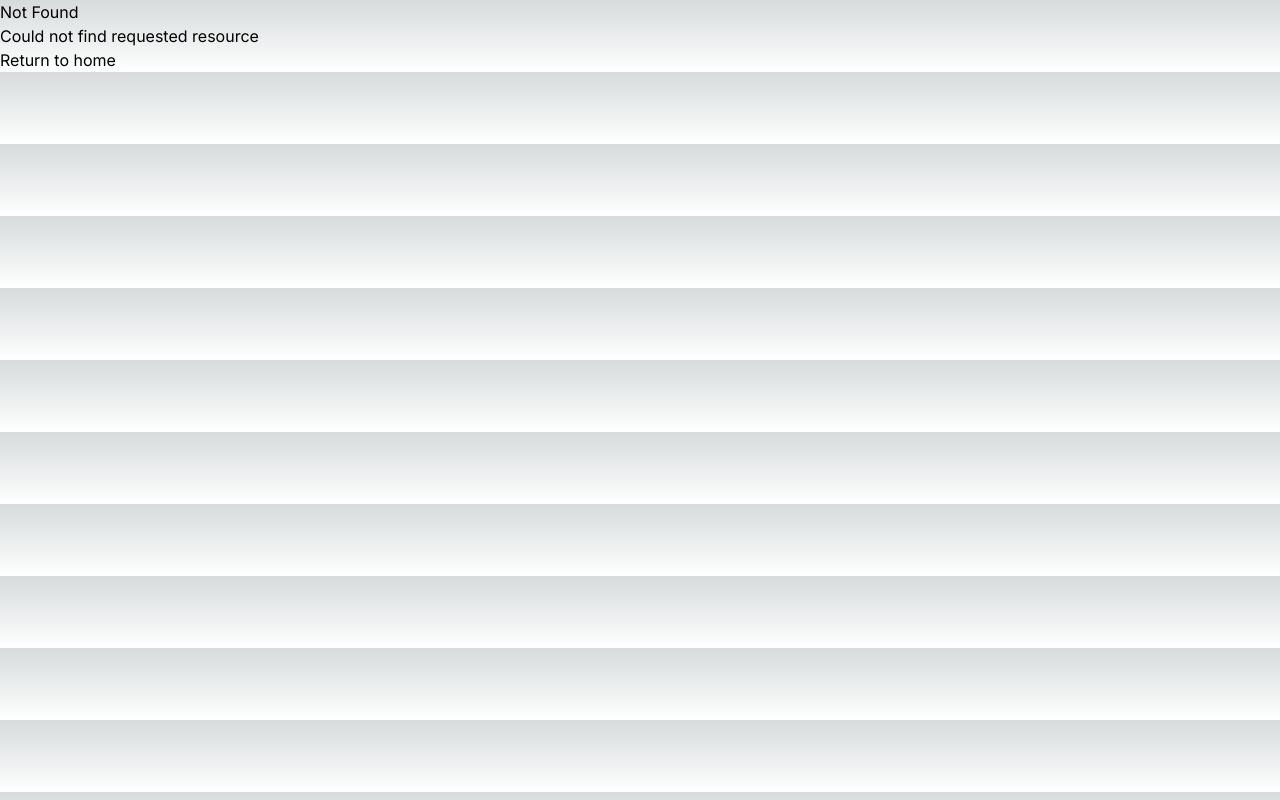
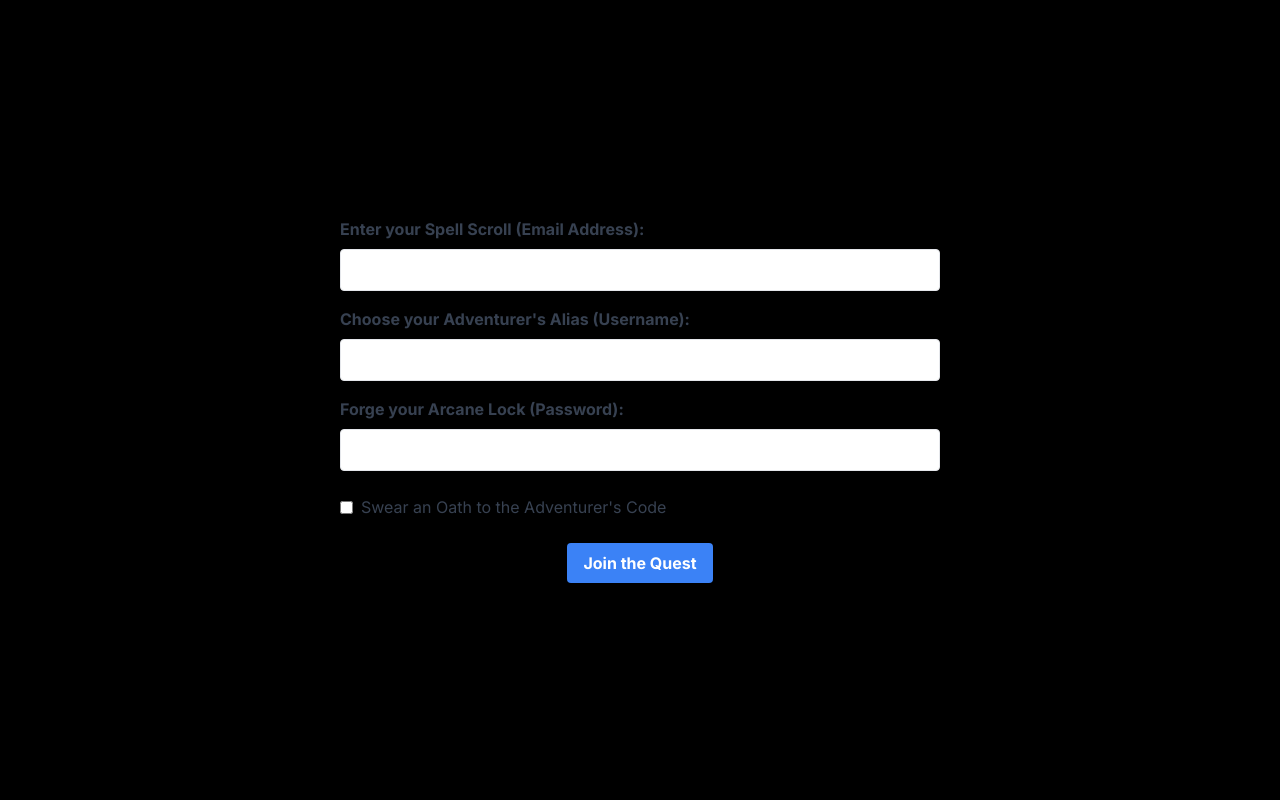
Before and after one commit to CDChamberlin/ArorialProject, a Next.js app in the folder arorial/: page /register in a window 1280 px wide. Before the commit this address had no page. Built offline with nearby package versions, Linux system fonts and the light colour scheme; no server answers.

Commit message:
Created a register page. Updated prisma schema to not use edgetime.

```diff
--- /dev/null
+++ b/arorial/src/app/register/form.tsx
@@ -0,0 +1,125 @@
+"use client";
+import { zodResolver } from "@hookform/resolvers/zod";
+import { useForm } from "react-hook-form";
+import * as z from "zod";
+
+const FormSchema = z.object({
+    email: z.string().min(1, "Email is required").email("Invalid email"),
+    password: z
+        .string()
+        .min(8, "Password must be more than 8 characters")
+        .max(32, "Password must be less than 32 characters"),
+    username: z.string().min(1, "Username is required"),
+    terms: z.boolean().refine((val) => val === true, {
+        message: "You must accept the terms",
+    }),
+});
+
+type FormData = z.infer<typeof FormSchema>;
+
+export default function FormPage() {
+    const {
+        register,
+        handleSubmit,
+        formState: { errors },
+    } = useForm<FormData>({
+        resolver: zodResolver(FormSchema),
+        defaultValues: {
+            email: "",
+            password: "",
+            username: "",
+            terms: false,
+        },
+    });
+
+    const onSubmit = async (data: FormData) => {
+        console.log("Submitting form", data);
+        const { email, password, username } = data;
+        try {
+            const response = await fetch("/api/auth/register", {
+                method: "POST",
+                headers: {
+                    "Content-Type": "application/json",
+                },
+                body: JSON.stringify({ email, password, username }),
+            });
+            if (!response.ok) throw new Error("Network response was not ok");
+            console.log("Registration Successful", response);
+        } catch (error: any) {
+            console.error("Registration Failed: ", error);
+        }
+    };
+
+    return (
+        <form onSubmit={handleSubmit(onSubmit)}>
+            <label
+                htmlFor="email"
+                className="block text-gray-700 dark:text-gray-300 font-bold mb-2"
+            >
+                Enter your Spell Scroll (Email Address):
+            </label>
+            <input
+                type="email"
+                id="email"
+                {...register("email")}
+                className="w-full px-3 py-2 mb-4 border rounded shadow-sm focus:outline-none focus:ring-2 focus:ring-blue-500 dark:bg-gray-800 dark:text-white"
+            />
+            {errors.email && (
+                <p className="text-red-500">{errors.email.message}</p>
+            )}
+
+            <label
+                htmlFor="username"
+                className="block text-gray-700 dark:text-gray-300 font-bold mb-2"
+            >
+                Choose your Adventurer's Alias (Username):
+            </label>
+            <input
+                type="text"
+                id="username"
+                {...register("username")}
+                className="w-full px-3 py-2 mb-4 border rounded shadow-sm focus:outline-none focus:ring-2 focus:ring-blue-500 dark:bg-gray-800 dark:text-white"
+            />
+            {errors.username && (
+                <p className="text-red-500">{errors.username.message}</p>
+            )}
+
+            <label
+                htmlFor="password"
+                className="block text-gray-700 dark:text-gray-300 font-bold mb-2"
+            >
+                Forge your Arcane Lock (Password):
+            </label>
+            <input
+                type="password"
+                id="password"
+                {...register("password")}
+                className="w-full px-3 py-2 mb-6 border rounded shadow-sm focus:outline-none focus:ring-2 focus:ring-blue-500 dark:bg-gray-800 dark:text-white"
+            />
+            {errors.password && (
+                <p className="text-red-500">{errors.password.message}</p>
+            )}
+
+            <label className="flex items-center text-gray-700 dark:text-gray-300 mb-6">
+                <input
+                    type="checkbox"
+                    {...register("terms")}
+                    className="mr-2"
+                />
+                Swear an Oath to the Adventurer's Code
+            </label>
+            {errors.terms && (
+                <p className="text-red-500">{errors.terms.message}</p>
+            )}
+
+            <div className="flex justify-center">
+                <button
+                    type="submit"
+                    className="bg-blue-500 hover:bg-blue-700 text-white font-bold py-2 px-4 rounded focus:outline-none focus:ring-2 focus:ring-blue-500"
+                >
+                    Join the Quest
+                </button>
+            </div>
+        </form>
+    );
+}
--- /dev/null
+++ b/arorial/src/app/register/page.tsx
@@ -0,0 +1,17 @@
+import { getServerSession } from "next-auth";
+import { redirect } from "next/navigation";
+import FormPage from "./form";
+
+export default async function RegisterPage() {
+    const session = await getServerSession();
+    if (session) {
+        redirect("/");
+    }
+    return (
+        <section className="bg-black h-screen flex items-center justify-center">
+            <div className="w-[600px]">
+                <FormPage />
+            </div>
+        </section>
+    );
+}
```
Also changed, not shown: arorial/src/app/globals.css (indentation only), 2 other files (tests, documents, lock files or other folders).
